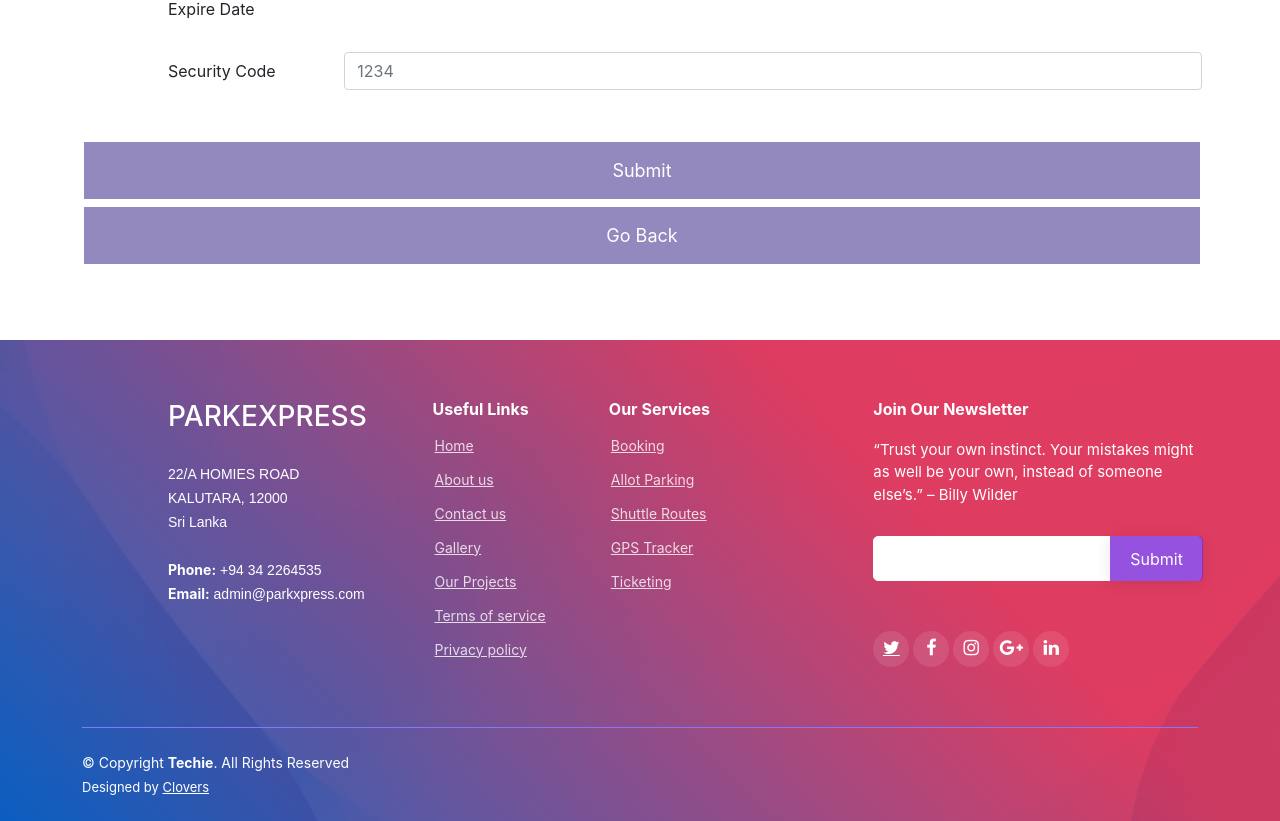
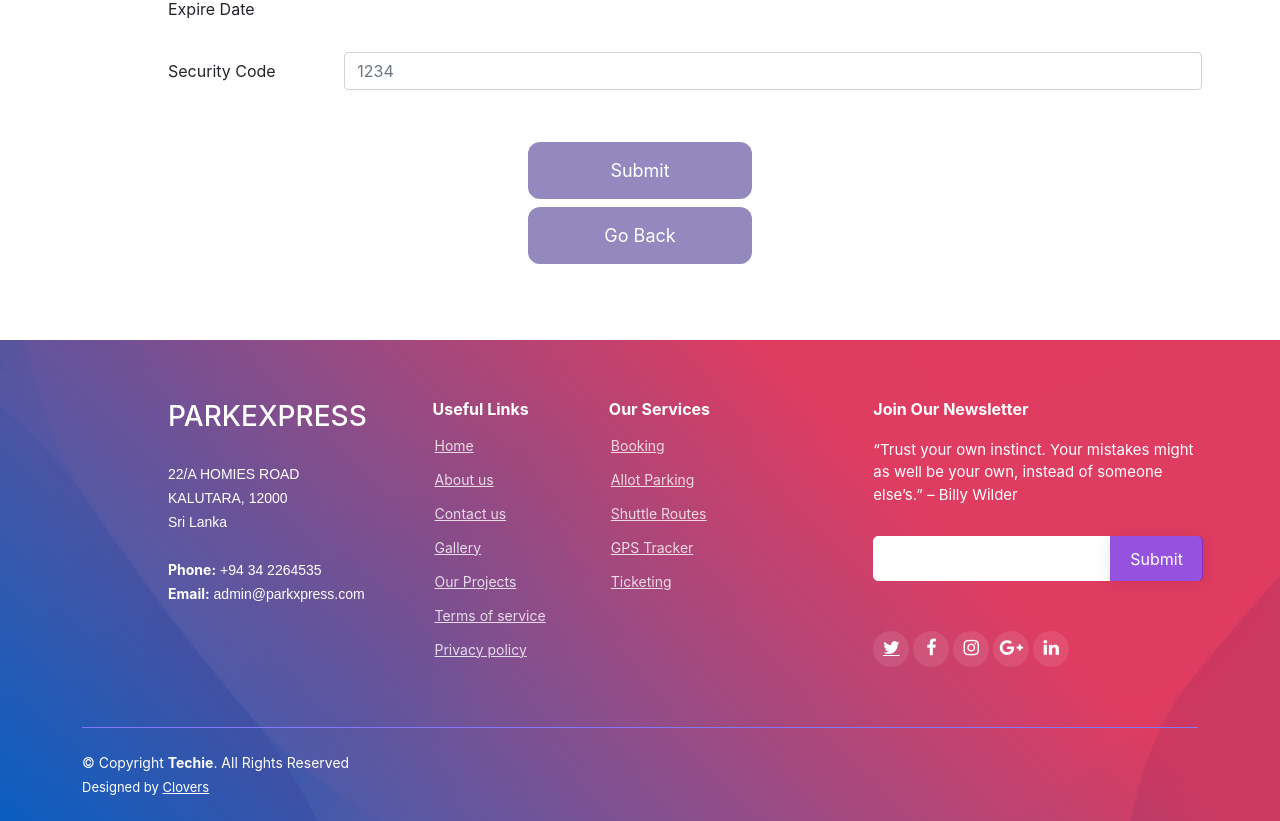
Before and after one commit to Kavi0109/ParkAndGoManagement, a React (Create React App) app in the folder parkingfrontend/: page /addRishma in a window 1280 px wide. Shown: the part 3319-4140 px from the top of the page. Built offline with nearby package versions, Linux system fonts and the light colour scheme.

Commit message:
rishma555555555

```diff
--- a/parkingfrontend/src/components/Allbookings.js
+++ b/parkingfrontend/src/components/Allbookings.js
@@ -96,6 +96,9 @@ export default class Allbookings extends Component {
 
 
 
+
+
+
   render() {
     return (
 
--- a/parkingfrontend/src/components/BookingForm.js
+++ b/parkingfrontend/src/components/BookingForm.js
@@ -330,7 +330,7 @@ export default function AddBooking(){
                                     type="text"
                                     className="form-control"
                                     id="PlateNumber"
-                                    pattern="[A-Z]{3}-[0-9]{4}"
+                                    pattern="[A-Z]{3}[-][0-9]{4}"
                                     placeholder="DSA-1122"
                                     onChange={(event) => {
                                         setPlateNumber(event.target.value);
@@ -525,17 +525,24 @@ export default function AddBooking(){
 
                         <br />
 
+                        <center>
                             <div className="Submitbtndiv">
                                 <a href="/PaymentForm">
                                     <button type="submit" className="Submitbtn">Submit</button>
                                 </a>
                             </div>
+                        </center>
 
                     </form>
 
+
+                    <center>
                         <div className="GoBackdiv">
                             <a href="/homeRishma"><button type="" className="GoBack">Go Back</button></a>
                         </div>
+                    </center>
+
+
                     <br /> <br /> <br />
 
                 </div>
--- a/parkingfrontend/src/components/HomeRishma.js
+++ b/parkingfrontend/src/components/HomeRishma.js
@@ -113,10 +113,10 @@ function Home(){
             <div>
 
 
-                <div class="row">
+                <div className="row">
                     <h1>Packages</h1>
                     <br/><br/><br/>
-                    <div class="column">
+                    <div className="column">
 
                         <a href="/addRishma">
                             <img src={park9} class="d-block" width="100%" height="200" alt="..."></img>
--- a/parkingfrontend/src/components/btn.css
+++ b/parkingfrontend/src/components/btn.css
@@ -2,7 +2,7 @@
 .Submitbtn{
     background-color: #9489be;
     border: none;
-    width: 100%;
+    width: 20%;
     color: white;
     padding: 15px 32px;
     text-align: center;
@@ -11,6 +11,7 @@
     font-size: 18px;
     margin: 4px 2px;
     cursor: pointer;
+    border-radius: 12px;
 }
 
 
@@ -71,7 +72,7 @@
 .GoBack{
     background-color: #9489be;
     border: none;
-    width: 100%;
+    width: 20%;
     color: white;
     padding: 15px 32px;
     text-align: center;
@@ -80,6 +81,7 @@
     font-size: 18px;
     margin: 4px 2px;
     cursor: pointer;
+    border-radius: 12px;
 
 }
 
@@ -115,6 +117,11 @@
     margin-right: 25px;
     cursor: pointer;
     border-radius: 8px;
+}
+
+.DownloadBtn:hover{
+    background-color:#2c2a36;
+    color: white;
 }
 
 .Back:hover{
```
Also changed, not shown: parkingfrontend/src/components/Getbooking.js (+0 -16 lines). Lines whose indentation alone changed are shown as unchanged.
